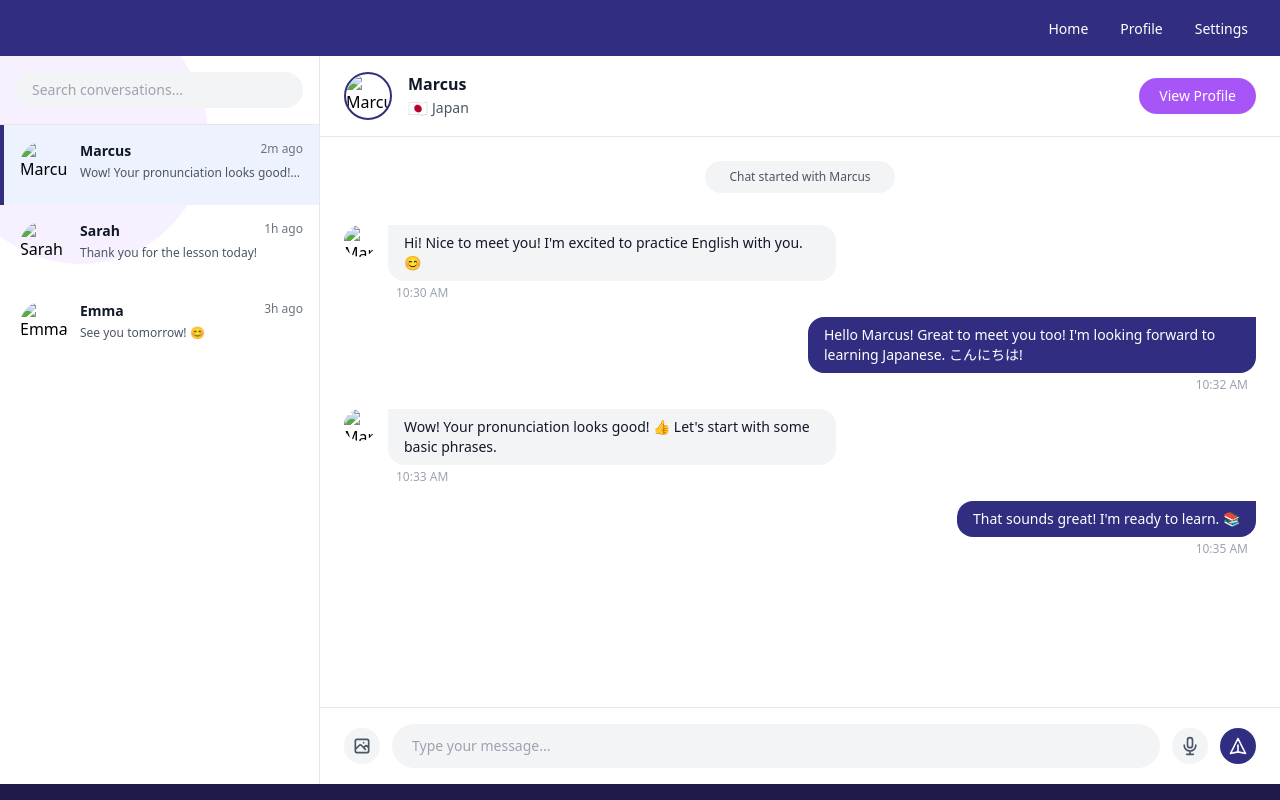
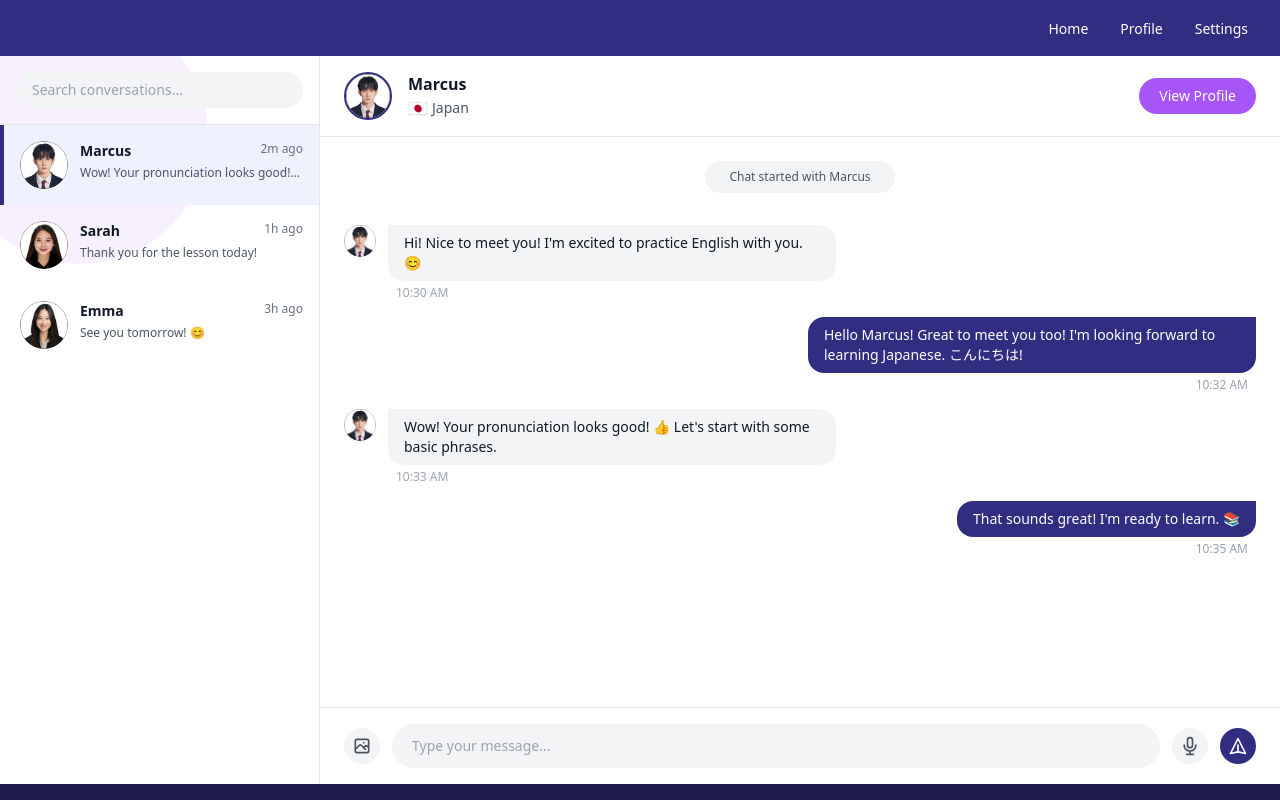
Before and after one commit to Bluwii/langpals, a website: page chat.html in a window 1280 px wide. Drawn offline with nearby package versions, Linux system fonts and the light colour scheme; the site is published under a folder, as on GitHub Pages, so addresses that start at the root find nothing.

Commit message:
Remove leading slash from image path

```diff
--- a/chat.html
+++ b/chat.html
@@ -42,7 +42,7 @@
                     <!-- Sample Conversation 1 - Active -->
                     <div class="p-4 hover:bg-gray-50 cursor-pointer border-l-4 border-indigo-900 bg-indigo-50">
                         <div class="flex gap-3">
-                            <img src="/src/public/images/men.png" alt="Marcus" class="w-12 h-12 rounded-full object-cover flex-shrink-0">
+                            <img src="src/public/images/men.png" alt="Marcus" class="w-12 h-12 rounded-full object-cover flex-shrink-0">
                             <div class="flex-1 min-w-0">
                                 <div class="flex justify-between items-start mb-1">
                                     <h3 class="font-semibold text-gray-900 text-sm">Marcus</h3>
@@ -56,7 +56,7 @@
                     <!-- Sample Conversation 2 -->
                     <div class="p-4 hover:bg-gray-50 cursor-pointer border-l-4 border-transparent">
                         <div class="flex gap-3">
-                            <img src="/src/public/images/girl1.png" alt="Sarah" class="w-12 h-12 rounded-full object-cover flex-shrink-0">
+                            <img src="src/public/images/girl1.png" alt="Sarah" class="w-12 h-12 rounded-full object-cover flex-shrink-0">
                             <div class="flex-1 min-w-0">
                                 <div class="flex justify-between items-start mb-1">
                                     <h3 class="font-semibold text-gray-900 text-sm">Sarah</h3>
@@ -70,7 +70,7 @@
                     <!-- Sample Conversation 3 -->
                     <div class="p-4 hover:bg-gray-50 cursor-pointer border-l-4 border-transparent">
                         <div class="flex gap-3">
-                            <img src="/src/public/images/girl2.png" alt="Emma" class="w-12 h-12 rounded-full object-cover flex-shrink-0">
+                            <img src="src/public/images/girl2.png" alt="Emma" class="w-12 h-12 rounded-full object-cover flex-shrink-0">
                             <div class="flex-1 min-w-0">
                                 <div class="flex justify-between items-start mb-1">
                                     <h3 class="font-semibold text-gray-900 text-sm">Emma</h3>
@@ -87,7 +87,7 @@
             <div class="flex-1 flex flex-col relative z-10">
                 <!-- Chat Header -->
                 <div class="bg-white px-6 py-4 flex items-center gap-4 border-b border-gray-200">
-                    <img src="/src/public/images/men.png" alt="Marcus" class="w-12 h-12 rounded-full object-cover border-2 border-indigo-900">
+                    <img src="src/public/images/men.png" alt="Marcus" class="w-12 h-12 rounded-full object-cover border-2 border-indigo-900">
                     <div class="flex-1">
                         <h2 class="text-base font-bold text-gray-900">Marcus</h2>
                         <p class="text-sm text-gray-600 flex items-center gap-1">
@@ -111,7 +111,7 @@
                     <div class="space-y-4">
                         <!-- Received Message -->
                         <div class="flex gap-3">
-                            <img src="/src/public/images/men.png" alt="Marcus" class="w-8 h-8 rounded-full object-cover flex-shrink-0">
+                            <img src="src/public/images/men.png" alt="Marcus" class="w-8 h-8 rounded-full object-cover flex-shrink-0">
                             <div class="flex flex-col gap-1">
                                 <div class="bg-gray-100 rounded-2xl rounded-tl-none px-4 py-2 max-w-md">
                                     <p class="text-sm text-gray-900">Hi! Nice to meet you! I'm excited to practice English with you. 😊</p>
@@ -132,7 +132,7 @@
 
                         <!-- Received Message -->
                         <div class="flex gap-3">
-                            <img src="/src/public/images/men.png" alt="Marcus" class="w-8 h-8 rounded-full object-cover flex-shrink-0">
+                            <img src="src/public/images/men.png" alt="Marcus" class="w-8 h-8 rounded-full object-cover flex-shrink-0">
                             <div class="flex flex-col gap-1">
                                 <div class="bg-gray-100 rounded-2xl rounded-tl-none px-4 py-2 max-w-md">
                                     <p class="text-sm text-gray-900">Wow! Your pronunciation looks good! 👍 Let's start with some basic phrases.</p>
```
